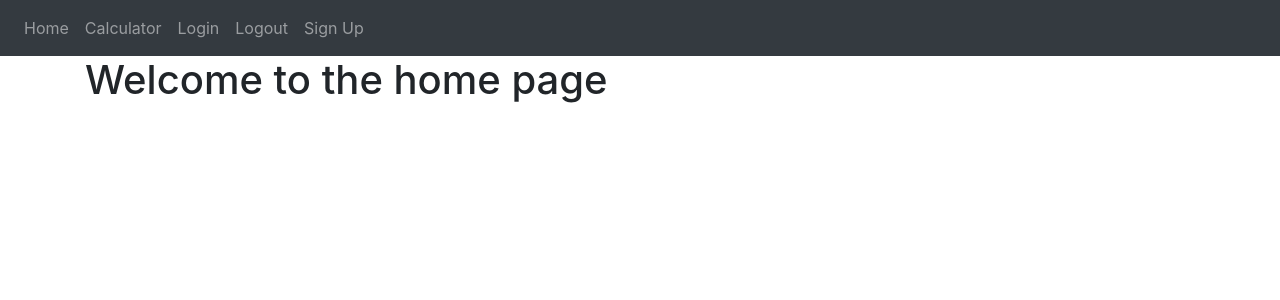
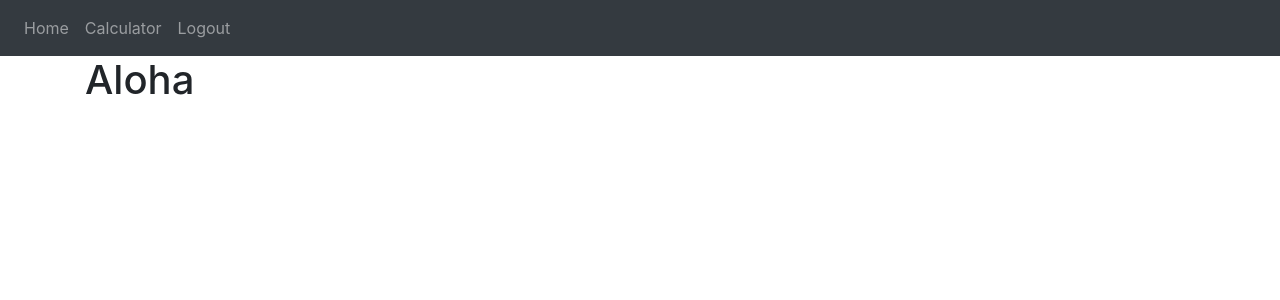
Before and after one commit to Wastino-zz/silver-train, a Flask app: page / in a window 1280 px wide. Shown: the top 300 px of the page. Run offline with Flask 2, Linux system fonts and the light colour scheme; a user stored in the database is signed in; some libraries are stand-ins or nearby versions.

Commit message:
Added login checker using login manager. Also rearranged ase.html file

```diff
--- a/website/auth.py
+++ b/website/auth.py
@@ -29,8 +29,10 @@ def login():
     return render_template("login.html", user=current_user)
 
 @auth.route('/logout')
+@login_required
 def logout():
-    return render_template("home.html")
+    logout_user()
+    return redirect(url_for('views.home'))
 
 @auth.route('/signup', methods=['GET', 'POST'])
 def signup():
@@ -61,4 +63,4 @@ def signup():
             flash('Congratulations, Account creation successful!!', category="success")
             return redirect(url_for('views.home'))
 
-    return render_template("signup.html")
+    return render_template("signup.html", user=current_user)
--- a/website/templates/base.html
+++ b/website/templates/base.html
@@ -19,14 +19,14 @@
         </button>
         <div class="collapse navbar-collapse" id="navbar">
             <div class="navbar-nav">
-
+                {% if user.is_authenticated %}
                 <a class="nav-item nav-link" id="home" href="/">Home</a>
-
                 <a class="nav-item nav-link" id="logout" href="/calculator">Calculator</a>
-
+                <a class="nav-item nav-link" id="logout" href="/logout">Logout</a>
+                {% else %}
                 <a class="nav-item nav-link" id="login" href="/login">Login</a>
-                <a class="nav-item nav-link" id="logout" href="/logout">Logout</a>
                 <a class="nav-item nav-link" id="signUp" href="/signup">Sign Up</a>
+                {% endif %}
 
             </div>
         </div>
--- a/website/templates/home.html
+++ b/website/templates/home.html
@@ -1,3 +1,10 @@
 {% extends "base.html" %}
 {% block title %}Home{% endblock %}
-{% block content %}<h1>Welcome to the home page</h1>{% endblock %}
+{% block content %}
+<div>
+    <section><h1>Aloha</h1></section>
+
+
+</div>
+
+{% endblock %}
--- a/website/views.py
+++ b/website/views.py
@@ -4,10 +4,12 @@ from flask_login import login_required, current_user
 views = Blueprint('views', __name__)
 
 @views.route('/')
+@login_required
 def home():
-    return render_template("home.html")
+    return render_template("home.html", user=current_user)
 
 
 @views.route('/calculator', methods=['GET', 'POST'])
+@login_required
 def calculator():
-    return render_template("calc.html")
+    return render_template("calc.html", user=current_user)
```
